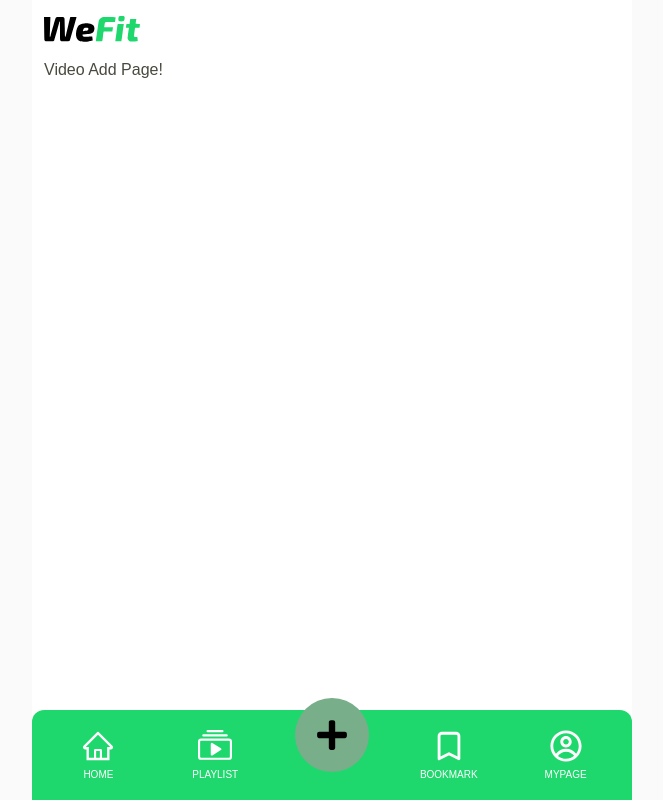
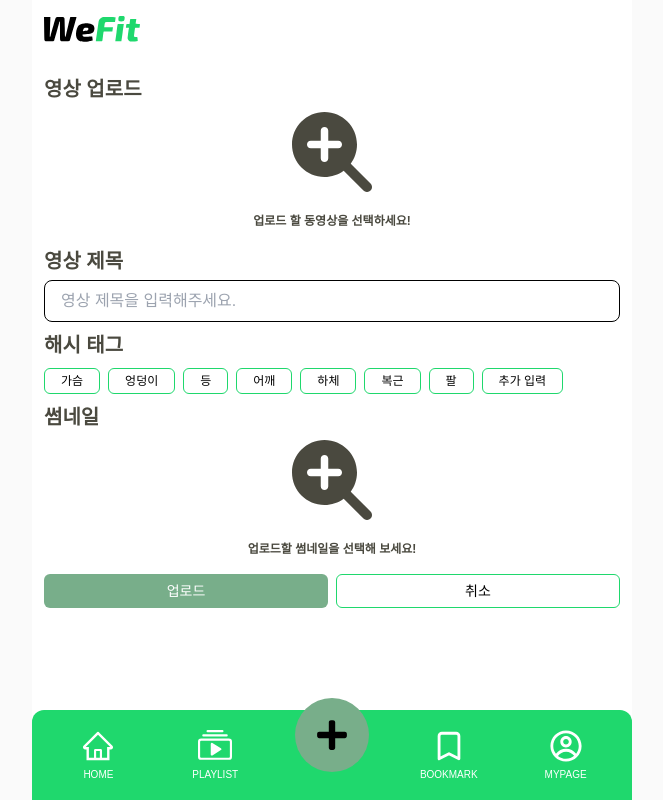
Before and after one commit to park-chan-hui/toy-project3-team2-wefit, a React (Vite) app: page /video-add in a window 1280 px wide. Shown: the whole page, without its empty margins (308-971 px from the left). Built offline with nearby package versions, Linux system fonts and the light colour scheme.

Commit message:
feat: 영상 업로드 페이지 마크업 작업

```diff
--- a/src/pages/VideoAddPage.tsx
+++ b/src/pages/VideoAddPage.tsx
@@ -1,5 +1,124 @@
+import Button from '@/components/common/button/Button';
+import LabelInput from '@/components/common/label-input/LabelInput';
+import { useRef, useState } from 'react';
+import { FaMagnifyingGlassPlus } from 'react-icons/fa6';
+
 const VideoAddPage = () => {
-  return <h1>Video Add Page!</h1>;
+  const [imgFile, setImgFile] = useState('');
+  const imgRef = useRef<HTMLInputElement>(null);
+
+  const handleInput = () => {
+    imgRef.current?.click();
+  };
+
+  const saveImgFile = () => {
+    if (imgRef.current?.files && imgRef.current.files[0]) {
+      const file = imgRef.current.files[0];
+      const reader = new FileReader();
+
+      reader.readAsDataURL(file);
+      reader.onloadend = () => {
+        if (reader.result) {
+          setImgFile(reader.result as string);
+        }
+      };
+    }
+  };
+
+  const handleImageReset = () => {
+    setImgFile('');
+    if (imgRef.current) {
+      imgRef.current.value = '';
+    }
+  };
+  return (
+    <div className="mt-4">
+      <div className="mb-4">
+        <p className="mb-2 text-large font-bold">영상 업로드</p>
+        <div className="flex flex-col items-center">
+          <FaMagnifyingGlassPlus className="mb-5 h-20 w-full" />
+          <p className="text-xsmall font-bold">
+            업로드 할 동영상을 선택하세요!
+          </p>
+        </div>
+      </div>
+      <div className="mb-2">
+        <LabelInput
+          title="영상 제목"
+          placeholder="영상 제목을 입력해주세요."
+          description=""
+        ></LabelInput>
+      </div>
+      <div className="mb-2">
+        <p className="mb-2 text-large font-bold">해시 태그</p>
+        <div className="flex flex-wrap gap-small">
+          <Button size="small" variant="outline">
+            가슴
+          </Button>
+          <Button size="small" variant="outline">
+            엉덩이
+          </Button>
+          <Button size="small" variant="outline">
+            등
+          </Button>
+          <Button size="small" variant="outline">
+            어깨
+          </Button>
+          <Button size="small" variant="outline">
+            하체
+          </Button>
+          <Button size="small" variant="outline">
+            복근
+          </Button>
+          <Button size="small" variant="outline">
+            팔
+          </Button>
+          <Button size="small" variant="outline">
+            추가 입력
+          </Button>
+        </div>
+      </div>
+      <div className="mb-4">
+        <p className="mb-2 text-large font-bold">썸네일</p>
+        <div className="w-full overflow-auto">
+          {imgFile ? (
+            <img src={imgFile} alt="프로필 이미지" />
+          ) : (
+            <div className="flex flex-col items-center">
+              <FaMagnifyingGlassPlus
+                className="mb-5 h-20 w-full cursor-pointer"
+                onClick={handleInput}
+              />
+              <p className="text-xsmall font-bold">
+                업로드할 썸네일을 선택해 보세요!
+              </p>
+            </div>
+          )}
+        </div>
+        <input
+          type="file"
+          accept="image/*"
+          id="profileImg"
+          onChange={saveImgFile}
+          ref={imgRef}
+          className="hidden"
+        />
+      </div>
+      <div className="flex w-full gap-small">
+        <Button type="submit" className="w-1/2">
+          업로드
+        </Button>
+        <Button
+          type="reset"
+          variant="outline"
+          className="w-1/2"
+          onClick={handleImageReset}
+        >
+          취소
+        </Button>
+      </div>
+    </div>
+  );
 };
 
 export default VideoAddPage;
```
